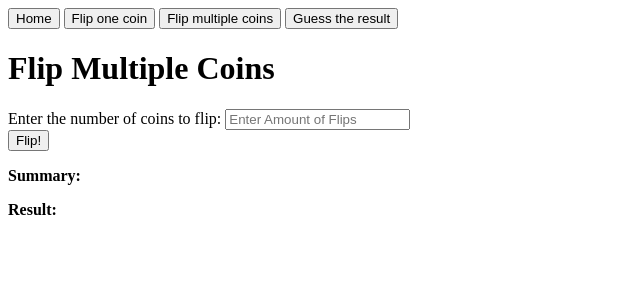
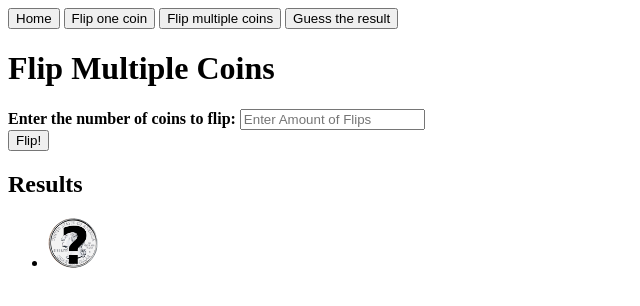
Before and after one commit to comp426-2022-spring/a05-poojha-p, a website: page public/index.html in a window 1280 px wide. Both pictures are taken after a click on the button "Flip multiple coins". Shown: the whole page, without its empty margins (0-640 px from the left). Drawn offline with Linux system fonts and the light colour scheme.

Commit message:
single and multi

```diff
--- a/public/index.html
+++ b/public/index.html
@@ -35,34 +35,42 @@
     <div id="home" class="active">
       <h1>Home - Heads or Tails Game</h1>
         To play the game click one of the buttons above.
-        <ul>
-          <li>Flip One Coin</li>
-          <li>Flip Many Coins</li>
-          <li>Guess Flip</li>
-        </ul>
     </div>
-    <div id="single" class="hidden">
+    <div id="single" class="inactive">
       <h1>Flip One Single Coin</h1>
-      <button id="coin" onclick="flipCoin()"> Flip Coin </button>
+      <button id="coin"> Flip Coin </button>
       <p><b>Result:</b> <span id="result"></span></p>
       <!-- An image of a US quarter (North Carolina variant) -->
       <img src="./assets/img/coin.png" id="singlecoin">
     </div>
     <div id="multi" class="hidden">
       <h1>Flip Multiple Coins</h1>
-      <form id = "numflipsform" action="javascript:void(0);" method="post" onsubmit="flipMultipleCoins()">
-        <label for="multipleCoinFlipSubmit">Enter the number of coins to flip: </label>
-        <input type="number" id="multipleCoinFlipSubmit" placeholder="Enter Amount of Flips" name="multipleCoinFlipSubmit" min="0">
+      <!--got rid of some unnecessary html-->
+      <form id = "coins">
+        <!--multipleCoinFlipSubmit was og "number"-->
+        <label for="multipleCoinFlipSubmit">
+          <strong>
+            Enter the number of coins to flip:
+          </strong>
+        </label>
+        <input type="number" id="number" name="number" placeholder="Enter Amount of Flips" name="multipleCoinFlipSubmit" min="0">
         <br>
         <input type="submit" value="Flip!">
       </form>
-
-      <p><b>Summary:</b></p>
+      <h2>
+        <b>
+        Results
+      </b>
+    </h2>
+    <!--og "heads" in code-->
       <p id="heads-result"></p>
+    <!--og "tails" in code-->
       <p id="tails-result"></p>
-      <p><b>Result:</b></p>
-      <div id = "multi-ht-result">
-      </div>
+      <ul id="coinlist">
+        <li>
+          <img src="assets/img/coin.png" class="bigcoin">
+        </li>
+      </ul>
     </div>
     <div id="guess" class="hidden">
       <h1>Guess Coin Result</h1>
```
